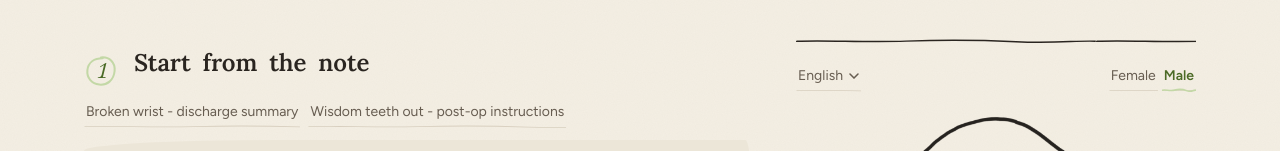
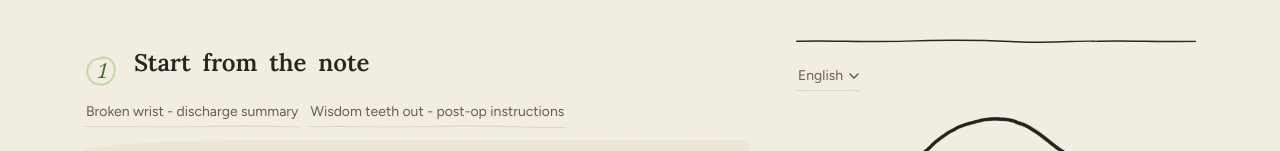
Before and after one commit to ankthba/VTHacks14, a Next.js app: page / in a window 1280 px wide. Shown: the part 443-594 px from the top of the page. Built offline with nearby package versions, Linux system fonts and the light colour scheme.

Commit message:
Female and Male only offered on the whole-body view

```diff
--- a/app/page.tsx
+++ b/app/page.tsx
@@ -621,6 +621,7 @@ export default function Home() {
                   items={languages.map((l) => ({ id: l, label: l, on: l === language }))}
                   onPick={setLanguage}
                 />
+                {(hovered ?? selected)?.diagram === "body" && (
                   <div className="flex gap-1">
                     {(["female", "male"] as BodyType[]).map((b) => (
                       <button key={b} onClick={() => setBodyType(b)} className={`chip ${bodyType === b ? "on" : ""}`}>
@@ -628,6 +629,7 @@ export default function Home() {
                       </button>
                     ))}
                   </div>
+                )}
               </div>
 
               {(hovered ?? selected) ? (
--- a/components/PatientStory.tsx
+++ b/components/PatientStory.tsx
@@ -197,7 +197,7 @@ export function PatientStory({ slides, diagram, marks, langTag, rtl, body: initi
         {slide.kind === "picture" && diagram && (
           <div className="mx-auto w-full max-w-[440px] mb-6 lg:mb-0" style={{ maxWidth: "min(440px, 58vh)" }} onClick={(e) => e.stopPropagation()}>
             <BodyLocator view={diagram} marks={marks} body={body} />
-            <div className="flex flex-wrap gap-2 mt-3 no-print">
+            {diagram === "body" && <div className="flex flex-wrap gap-2 mt-3 no-print">
               {(["female", "male"] as BodyType[]).map((b) => (
                 <button
                   key={b}
@@ -207,7 +207,7 @@ export function PatientStory({ slides, diagram, marks, langTag, rtl, body: initi
                   {b === "female" ? "Female" : "Male"}
                 </button>
               ))}
-            </div>
+            </div>}
           </div>
         )}
 
```
Lines whose indentation alone changed are shown as unchanged.
